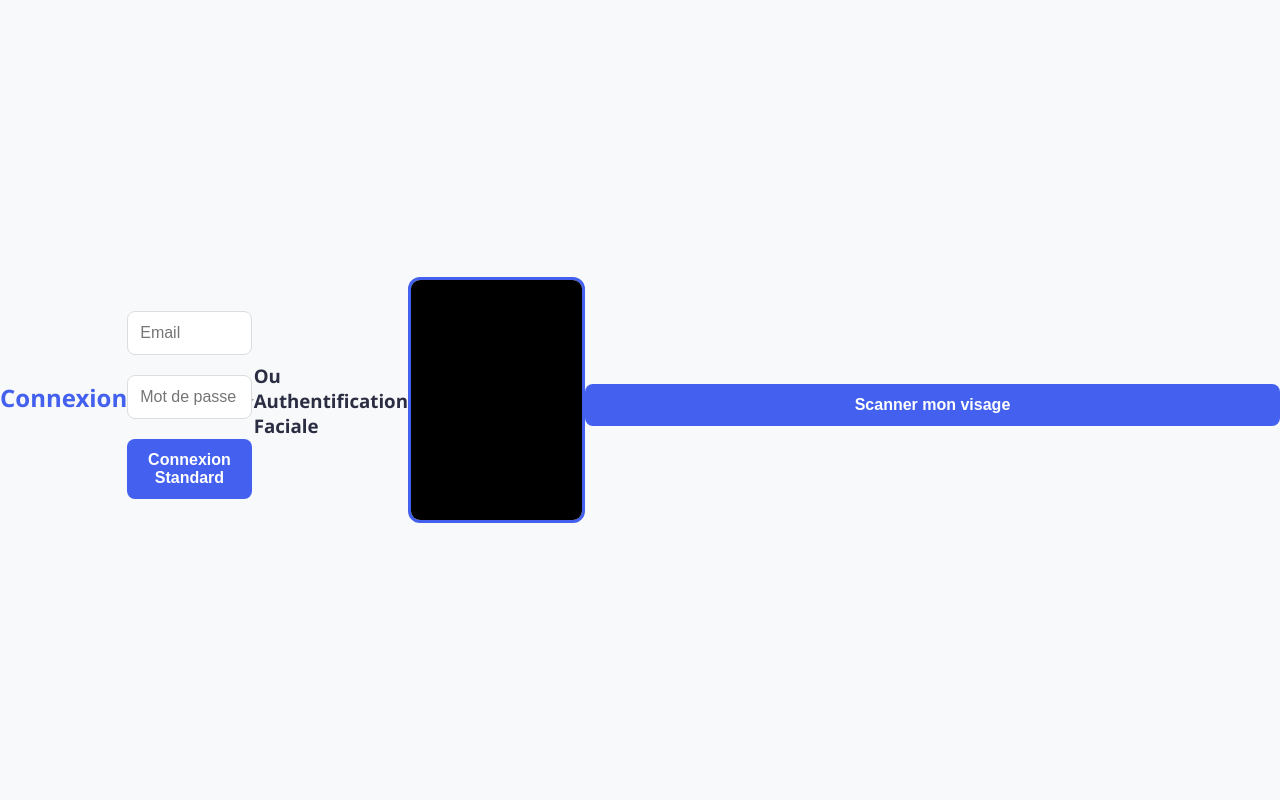
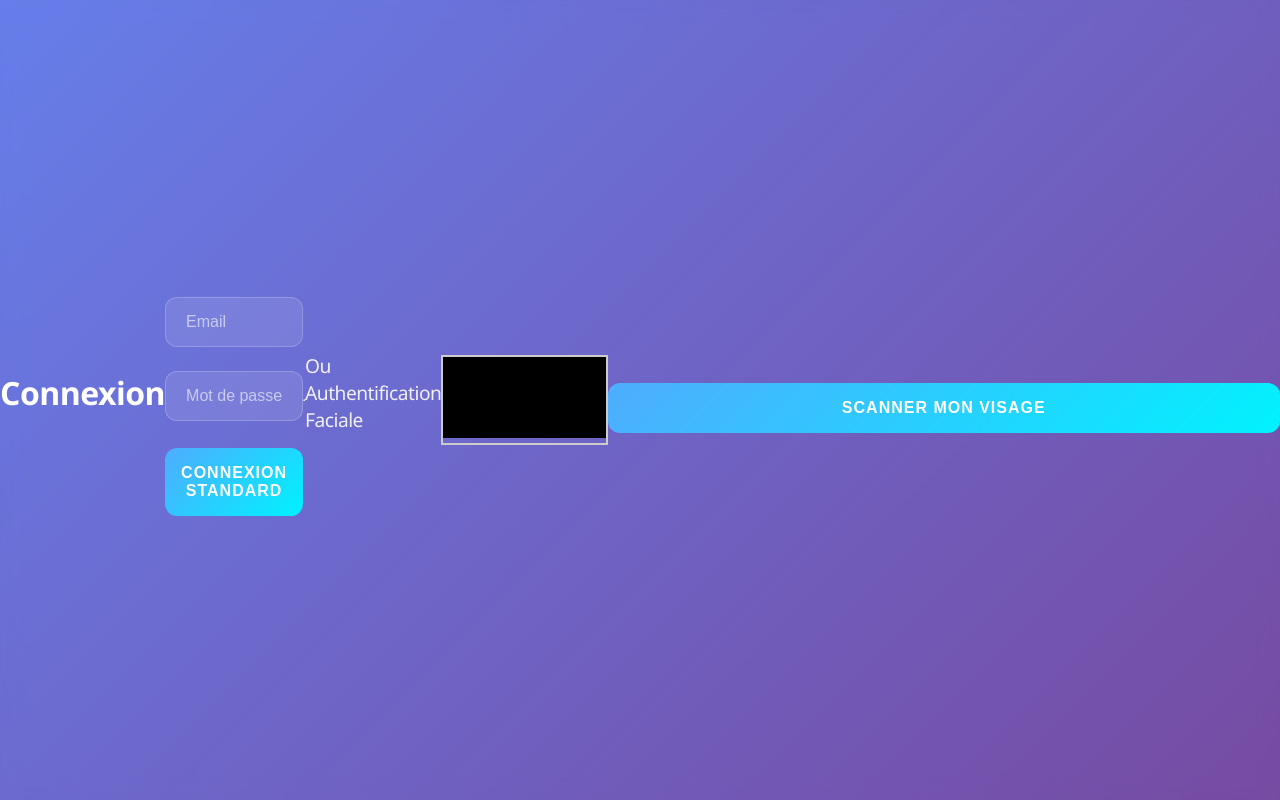
Before and after one commit to Pharell77coder/dynamodb-auth-face, a Flask app: page /login in a window 1280 px wide. Run offline with Flask 3, Linux system fonts and the light colour scheme.

Commit message:
Revamp CSS with glassmorphism UI
Redesign static/style.css to a modern glassmorphism theme: replace old color variables with gradient and transparent glass variables, add global reset, update body to use gradient background and backdrop blur, and swap to Poppins-like typography. Introduce .glass-card (replaces .container), .camera-box (replaces .camera-container), .separator (replaces .divider) and .status-badge (replaces .info-box); adjust sizes, radii and shadows for a cleaner card layout. Restyle inputs and buttons (focused states, placeholders, gradients, active press effect), add link styles, and refine separators and badges. Note: HTML must be updated to use the renamed classes and will pick up the new variable names and layout changes.

```diff
--- a/static/style.css
+++ b/static/style.css
@@ -1,81 +1,130 @@
 /* static/style.css */
 :root {
-    --primary-color: #4361ee;
-    --secondary-color: #3f37c9;
-    --bg-color: #f8f9fa;
-    --text-color: #2b2d42;
-    --card-bg: #ffffff;
-    --error-color: #ef233c;
-    --success-color: #38b000;
+    --main-bg: linear-gradient(135deg, #667eea 0%, #764ba2 100%); /* Dégradé violet/bleu doux */
+    --glass-bg: rgba(255, 255, 255, 0.15); /* Fond blanc très transparent */
+    --glass-border: rgba(255, 255, 255, 0.2); /* Bordure subtile */
+    --text-color: #ffffff;
+    --input-bg: rgba(255, 255, 255, 0.1);
+    --primary-accent: #00f2fe; /* Cyan brillant pour les accents */
+    --secondary-accent: #4facfe;
+}
+
+* {
+    box-sizing: border-box;
+    margin: 0;
+    padding: 0;
 }
 
 body {
-    font-family: 'Segoe UI', Tahoma, Geneva, Verdana, sans-serif;
-    background-color: var(--bg-color);
+    font-family: 'Poppins', 'Segoe UI', Roboto, Helvetica, Arial, sans-serif;
+    background: var(--main-bg);
     color: var(--text-color);
-    margin: 0;
     display: flex;
     justify-content: center;
     align-items: center;
     min-height: 100vh;
+    backdrop-filter: blur(10px); /* Flou d'arrière-plan global */
 }
 
-.container {
-    background: var(--card-bg);
-    padding: 2rem;
-    border-radius: 15px;
-    box-shadow: 0 10px 25px rgba(0,0,0,0.1);
-    width: 100%;
-    max-width: 400px;
+/* Carte principale avec effet de verre */
+.glass-card {
+    background: var(--glass-bg);
+    backdrop-filter: blur(20px); /* L'effet dépoli fort */
+    border-radius: 24px;
+    border: 1px solid var(--glass-border);
+    padding: 3rem 2rem;
+    width: 90%;
+    max-width: 420px;
     text-align: center;
+    box-shadow: 0 8px 32px 0 rgba(31, 38, 135, 0.2);
 }
 
-h2, h1 {
-    margin-bottom: 1.5rem;
-    color: var(--primary-color);
+h1, h2, h3 {
+    font-weight: 600;
+    letter-spacing: -0.5px;
+    margin-bottom: 1rem;
+    color: var(--text-color);
 }
 
+h2 { font-size: 2rem; }
+h3 { font-size: 1.2rem; opacity: 0.9; font-weight: 400;}
+
+p {
+    margin-bottom: 1.5rem;
+    opacity: 0.8;
+    font-size: 0.95rem;
+}
+
+/* Inputs transparents et stylisés */
 input {
     width: 100%;
-    padding: 12px;
-    margin: 10px 0;
-    border: 1px solid #ddd;
-    border-radius: 8px;
-    box-sizing: border-box;
+    padding: 15px 20px;
+    margin: 12px 0;
+    background: var(--input-bg);
+    border: 1px solid var(--glass-border);
+    border-radius: 12px;
+    color: var(--text-color);
     font-size: 1rem;
+    transition: all 0.3s ease;
 }
 
+input::placeholder {
+    color: rgba(255, 255, 255, 0.6);
+}
+
+input:focus {
+    outline: none;
+    border-color: var(--primary-accent);
+    background: rgba(255, 255, 255, 0.2);
+    box-shadow: 0 0 10px rgba(0, 242, 254, 0.2);
+}
+
+/* Boutons modernes avec dégradé */
 button {
     width: 100%;
-    padding: 12px;
-    margin-top: 10px;
+    padding: 16px;
+    margin-top: 15px;
     border: none;
-    border-radius: 8px;
-    background-color: var(--primary-color);
-    color: white;
+    border-radius: 12px;
+    background: linear-gradient(135deg, var(--secondary-accent) 0%, var(--primary-accent) 100%);
+    color: #fff;
     font-size: 1rem;
     font-weight: 600;
+    text-transform: uppercase;
+    letter-spacing: 1px;
     cursor: pointer;
-    transition: background 0.3s ease;
+    transition: transform 0.1s ease, box-shadow 0.3s ease;
 }
 
 button:hover {
-    background-color: var(--secondary-color);
+    box-shadow: 0 5px 20px rgba(0, 242, 254, 0.4);
 }
 
-button.secondary {
-    background-color: #6c757d;
-    margin-top: 20px;
+button:active {
+    transform: scale(0.98); /* Effet de pression */
 }
 
-.camera-container {
-    margin: 20px auto;
-    width: 320px;
-    height: 240px;
-    border-radius: 12px;
+/* Le bouton secondaire (Déconnexion) */
+button.secondary {
+    background: rgba(255, 255, 255, 0.1);
+    border: 1px solid var(--glass-border);
+    margin-top: 30px;
+}
+button.secondary:hover {
+    background: rgba(255, 255, 255, 0.2);
+    box-shadow: none;
+}
+
+/* Conteneur caméra épuré */
+.camera-box {
+    margin: 25px auto;
+    width: 300px;
+    height: 225px; /* Ratio 4:3 un peu plus petit */
+    border-radius: 16px;
     overflow: hidden;
-    border: 3px solid var(--primary-color);
+    border: 2px solid var(--glass-border);
     background: #000;
+    box-shadow: 0 4px 15px rgba(0,0,0,0.3);
     position: relative;
 }
 
```
Also changed, not shown: other parts of static/style.css (+32 -15 lines).
